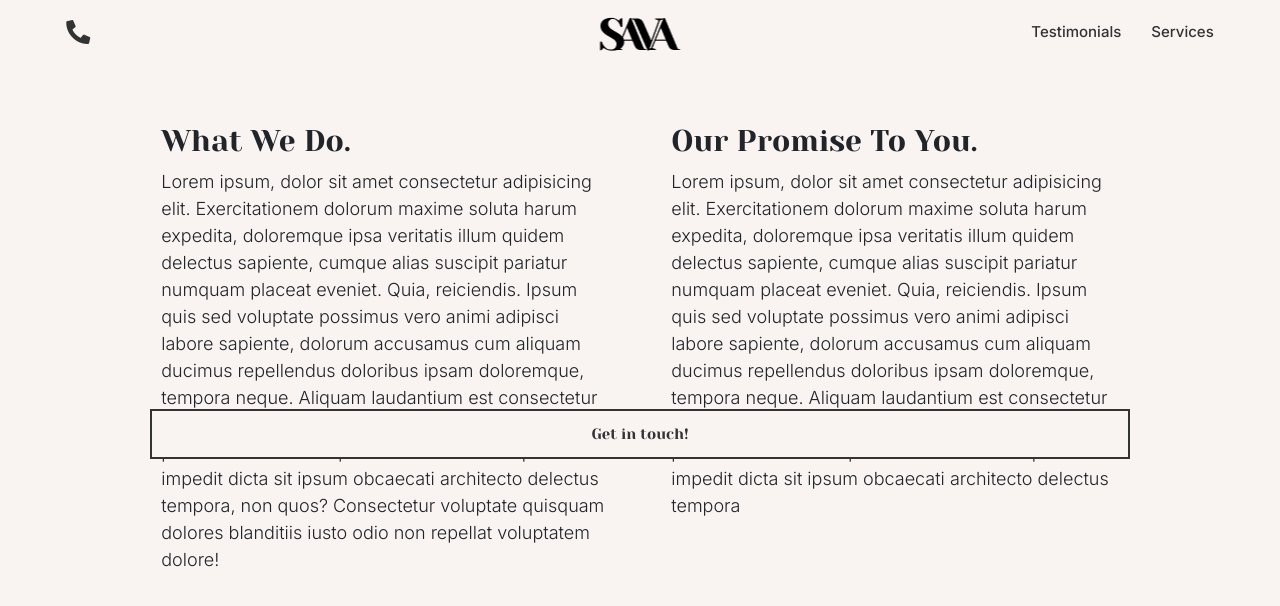
After one commit to DelroyBrown28/SAVA_2, a Django app: page /what_we_do/ in a window 1280 px wide. The commit adds this page. Shown: the top 606 px of the page. Run offline with Django 3.2, Linux system fonts and the light colour scheme; some libraries are stand-ins or nearby versions.

```diff
--- a/SAVA2MAIN/SAVAsite/forms.py
+++ b/SAVA2MAIN/SAVAsite/forms.py
@@ -3,19 +3,25 @@ import datetime
 from django import forms
 
 
+ASSISTANCE_CHOICES = [
+    ('administrative', 'Administrative'),
+    ('bookkeeping', 'Bookkeeping'),
+    ('socialmedia', 'Social Media'),
+]
+
+
 # Simple contact form sends email and message
 class ContactForm(forms.Form):
     name = forms.CharField(max_length=100, widget=forms.TextInput(attrs={
-        'placeholder': "Your Full Name", 'class': 'all-form-inputs'
+        'placeholder': "Full Name", 'class': 'all-form-inputs'
     }))
     contact = forms.CharField(widget=forms.TextInput(attrs={
-        'placeholder': "Your contact number", 'class': 'all-form-inputs'
+        'placeholder': "Contact Number", 'class': 'all-form-inputs'
     }))
 
     email = forms.EmailField(widget=forms.TextInput(attrs={
-        'placeholder': "Your Email Address", 'class': 'all-form-inputs'
+        'placeholder': "Email Address", 'class': 'all-form-inputs'
     }))
-
     message = forms.CharField(widget=forms.Textarea(attrs={
         'placeholder': "Please leave us a detailed message explaining exactly what you need assistance with", 'class': 'all-form-inputs'
     }))
--- a/SAVA2MAIN/SAVAsite/templates/contact.html
+++ b/SAVA2MAIN/SAVAsite/templates/contact.html
@@ -16,7 +16,7 @@
 
 {% else %}
 <div class="flexed contact-form-wrap">
-    <div class="container" data-aos="fade">
+    <div class="container">
         <div class="row justify-content-center">
             <div class="col-md-7">
                 <h4 class="h3 mb-3 text-black">Send us a message with your name and contact details and we'll get back
--- a/SAVA2MAIN/SAVAsite/templates/savesite_templates/snippets/navbar.html
+++ b/SAVA2MAIN/SAVAsite/templates/savesite_templates/snippets/navbar.html
@@ -7,10 +7,10 @@
         <img src="{% static 'images/savatextlogo.png' %}" alt="Text Logo">
     </a>
       <ul id="nav-mobile" class="left hide-on-med-and-down">
-        <li><a href="/" class="link-hover">Virtual Assistant</a></li>
+        <li><a href="{% url 'contact' %}" class="link-hover"><i class="fas fa-phone-alt"></i></a></li>
       </ul>
       <ul id="nav-mobile" class="right hide-on-med-and-down">
-        <li><a class="link-hover" href="#">What We Do</a></li>
+        <li><a class="link-hover" href="#testimonials">Testimonials</a></li>
         <li><a class="link-hover btn-to-services" href="#">Services</a></li>
       </ul>
     </div>
--- /dev/null
+++ b/SAVA2MAIN/SAVAsite/templates/savesite_templates/what_we_do.html
@@ -0,0 +1,35 @@
+{% extends 'base.html' %}
+
+
+
+{% block content %}
+<div class="row mt-5 what-we-do-blurb-wrap">
+    <div class="col s6 what-we-do-blurb">
+        <h5 class="what-we-do-title">What We Do.</h5>
+        <p>Lorem ipsum, dolor sit amet consectetur adipisicing elit. Exercitationem dolorum maxime soluta harum
+            expedita, doloremque ipsa veritatis illum quidem delectus sapiente, cumque alias suscipit pariatur numquam
+            placeat eveniet. Quia, reiciendis.
+            Ipsum quis sed voluptate possimus vero animi adipisci labore sapiente, dolorum accusamus cum aliquam ducimus
+            repellendus doloribus ipsam doloremque, tempora neque. Aliquam laudantium est consectetur mollitia commodi
+            eaque iure soluta.
+            Quis, nobis placeat id eveniet aliquam recusandae voluptate rem impedit dicta sit ipsum obcaecati architecto
+            delectus tempora, non quos? Consectetur voluptate quisquam dolores blanditiis iusto odio non repellat
+            voluptatem dolore!</p>
+    </div>
+    <div class="col s6 what-we-do-blurb">
+        <h5 class="what-we-do-title">Our Promise To You.</h5>
+        <p>Lorem ipsum, dolor sit amet consectetur adipisicing elit. Exercitationem dolorum maxime soluta harum
+            expedita, doloremque ipsa veritatis illum quidem delectus sapiente, cumque alias suscipit pariatur numquam
+            placeat eveniet. Quia, reiciendis.
+            Ipsum quis sed voluptate possimus vero animi adipisci labore sapiente, dolorum accusamus cum aliquam ducimus
+            repellendus doloribus ipsam doloremque, tempora neque. Aliquam laudantium est consectetur mollitia commodi
+            eaque iure soluta.
+            Quis, nobis placeat id eveniet aliquam recusandae voluptate rem impedit dicta sit ipsum obcaecati architecto
+            delectus tempora</p>
+    </div>
+</div>
+<div class="row what-we-do-contact-btn-wrap">
+    <a href="{% url 'contact' %}" class="what-we-do-contact-btn flexed">Get in touch!</a>
+
+</div>
+{% endblock content %}
--- a/SAVA2MAIN/SAVAsite/urls.py
+++ b/SAVA2MAIN/SAVAsite/urls.py
@@ -4,5 +4,6 @@ from . import views
 urlpatterns = [
     path('', views.home_page, name='Home Page'),
     path('contact/', views.ContactView.as_view(), name='contact'),
+    path('what_we_do/', views.WhatWeDoPage, name='what-we-do'),
 
 ]
--- a/SAVA2MAIN/SAVAsite/views.py
+++ b/SAVA2MAIN/SAVAsite/views.py
@@ -30,7 +30,7 @@ class ContactView(generic.FormView):
         message = form.cleaned_data.get('message')
 
         send_mail(
-            name + " needs assisting.",
+            "NEW CLIENT: " + name,
             "CLIENTS NAME:" + "\n" + name + "\n \n" + "CONTACT NUMBER: " + "\n" +
             contact + "\n \n" + "CLIENTS EMAIL:" + "\n" + email + "\n \n" + "CLIENTS MESSAGE: " +
             "\n" + message,
@@ -40,3 +40,7 @@ class ContactView(generic.FormView):
         messages.info(
             self.request, "Thanks for getting in touch, we'll get back to you ASAP!")
         return super(ContactView, self).form_valid(form)
+
+
+def WhatWeDoPage(request):
+    return render(request, 'savesite_templates/what_we_do.html')
--- a/SAVA2MAIN/static/css/main.css
+++ b/SAVA2MAIN/static/css/main.css
@@ -269,7 +355,54 @@ textarea::placeholder {
 
 }
 
+/*
+===============
+WHAT WE DO PAGE
+===============
+*/
 
+.what-we-do-blurb-wrap {
+    height: 35%;
+    width: 85%;
+
+}
+
+.what-we-do-blurb {
+    margin: 0px 20px !important;
+    padding: 0;
+
+}
+
+.what-we-do-title {
+    font-family: 'Yeseva One', cursive;
+    font-size: 30px;
+    /* font-weight: bold; */
+
+}
+
+.what-we-do-blurb p {
+    font-size: 18px;
+    font-weight: 300;
+}
+
+.what-we-do-contact-btn-wrap {
+    width: 85%;
+    padding-left: 20px;
+    padding-right: 20px;
+
+}
+
+.what-we-do-contact-btn {
+    width: 100%;
+    height: 50px;
+    background-color: #F9F3F2;
+    color: #333;
+    border: 2px solid #333;
+    font-family: 'Yeseva One', cursive;
+    cursor: pointer;
+
+
+}
 
 
 
--- a/SAVA2MAIN/static/javascript/scripts.js
+++ b/SAVA2MAIN/static/javascript/scripts.js
@@ -10,7 +10,6 @@ const tl = new TimelineLite({
     reversed: true
 });
 
-// Cover will animate first...
 tl.to('.remove-me', 0.3, {
         autoAlpha: 0,
         stagger: 0.1,
--- a/SAVA2MAIN/templates/base.html
+++ b/SAVA2MAIN/templates/base.html
@@ -6,13 +6,18 @@
     <meta charset="UTF-8">
     <meta name="viewport" content="width=device-width, initial-scale=1.0">
     <title>SAVA</title>
+
     <link href="https://cdn.jsdelivr.net/npm/bootstrap@5.0.0-beta2/dist/css/bootstrap.min.css" rel="stylesheet"
         integrity="sha384-BmbxuPwQa2lc/FVzBcNJ7UAyJxM6wuqIj61tLrc4wSX0szH/Ev+nYRRuWlolflfl" crossorigin="anonymous">
+    <link rel="stylesheet" href="https://cdnjs.cloudflare.com/ajax/libs/aos/2.3.4/aos.css"
+        integrity="sha512-1cK78a1o+ht2JcaW6g8OXYwqpev9+6GqOkz9xmBN9iUUhIndKtxwILGWYOSibOKjLsEdjyjZvYDq/cZwNeak0w=="
+        crossorigin="anonymous" />
     <link rel="stylesheet" href="https://cdnjs.cloudflare.com/ajax/libs/materialize/1.0.0/css/materialize.min.css">
     <link rel="preconnect" href="https://fonts.gstatic.com">
     <link href="https://fonts.googleapis.com/css2?family=Inter:wght@100;300;500;700&family=Yeseva+One&display=swap"
         rel="stylesheet">
     <link rel="stylesheet" href="https://cdnjs.cloudflare.com/ajax/libs/font-awesome/5.15.3/css/all.min.css" />
+
     <link rel="stylesheet" href="{% static 'css/main.css' %}" type="text/css">
 </head>
 
@@ -30,19 +35,22 @@
 
     {% endblock cheese %}
     <script src="https://cdnjs.cloudflare.com/ajax/libs/jquery/3.6.0/jquery.min.js"></script>
+    <script src="https://cdnjs.cloudflare.com/ajax/libs/aos/2.3.4/aos.js"
+        integrity="sha512-A7AYk1fGKX6S2SsHywmPkrnzTZHrgiVT7GcQkLGDe2ev0aWb8zejytzS8wjo7PGEXKqJOrjQ4oORtnimIRZBtw=="
+        crossorigin="anonymous"></script>
+
     <script src="https://cdnjs.cloudflare.com/ajax/libs/gsap/3.5.1/gsap.min.js"></script>
     <script src="https://cdnjs.cloudflare.com/ajax/libs/gsap/3.5.1/ScrollTrigger.min.js"></script>
     <script src="https://cdn.jsdelivr.net/npm/bootstrap@5.0.0-beta2/dist/js/bootstrap.min.js"
         integrity="sha384-nsg8ua9HAw1y0W1btsyWgBklPnCUAFLuTMS2G72MMONqmOymq585AcH49TLBQObG" crossorigin="anonymous">
     </script>
     <script src="https://cdnjs.cloudflare.com/ajax/libs/materialize/1.0.0/js/materialize.min.js"></script>
-   <script src="{% static 'javascript/scripts.js' %}"></script>
+
+    <script src="{% static 'javascript/scripts.js' %}"></script>
     <script>
         $(document).ready(function () {
             $('.collapsible').collapsible();
         });
-
-
     </script>
 </body>
 
```
Also changed, not shown: other parts of SAVA2MAIN/static/css/main.css (+101 -2 lines), SAVA2MAIN/SAVAsite/templates/savesite_templates/home.html (+19 -56 lines), SAVA2MAIN/SAVAsite/templates/savesite_templates/snippets/testimonial_cards.html (added, +96 -0 lines), README.md.
